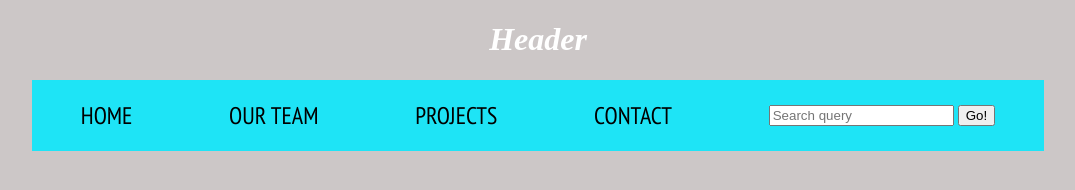
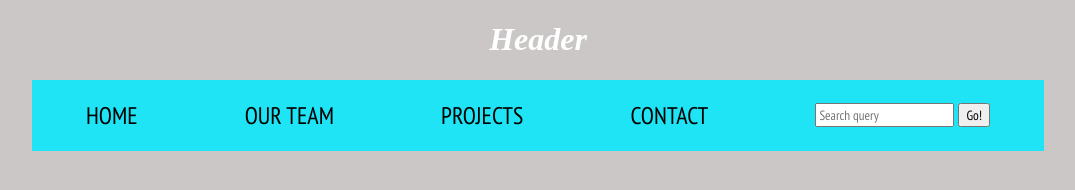
Before and after one commit to hellokristinafaye/play, a plain HTML site: page index.html in a window 1280 px wide. Shown: the whole page, without its empty margins (102-1177 px from the left). Drawn offline with Linux system fonts and the light colour scheme; a web font is replaced by a local one.

Commit message:
updated font for search div

```diff
--- a/style.css
+++ b/style.css
@@ -23,3 +23,6 @@ header {
     justify-content: space-around;
     align-items: center;
 }
+.search .input-box, .search-btn {
+    font-family: "PT Sans Narrow", sans-serif;
+}
```
